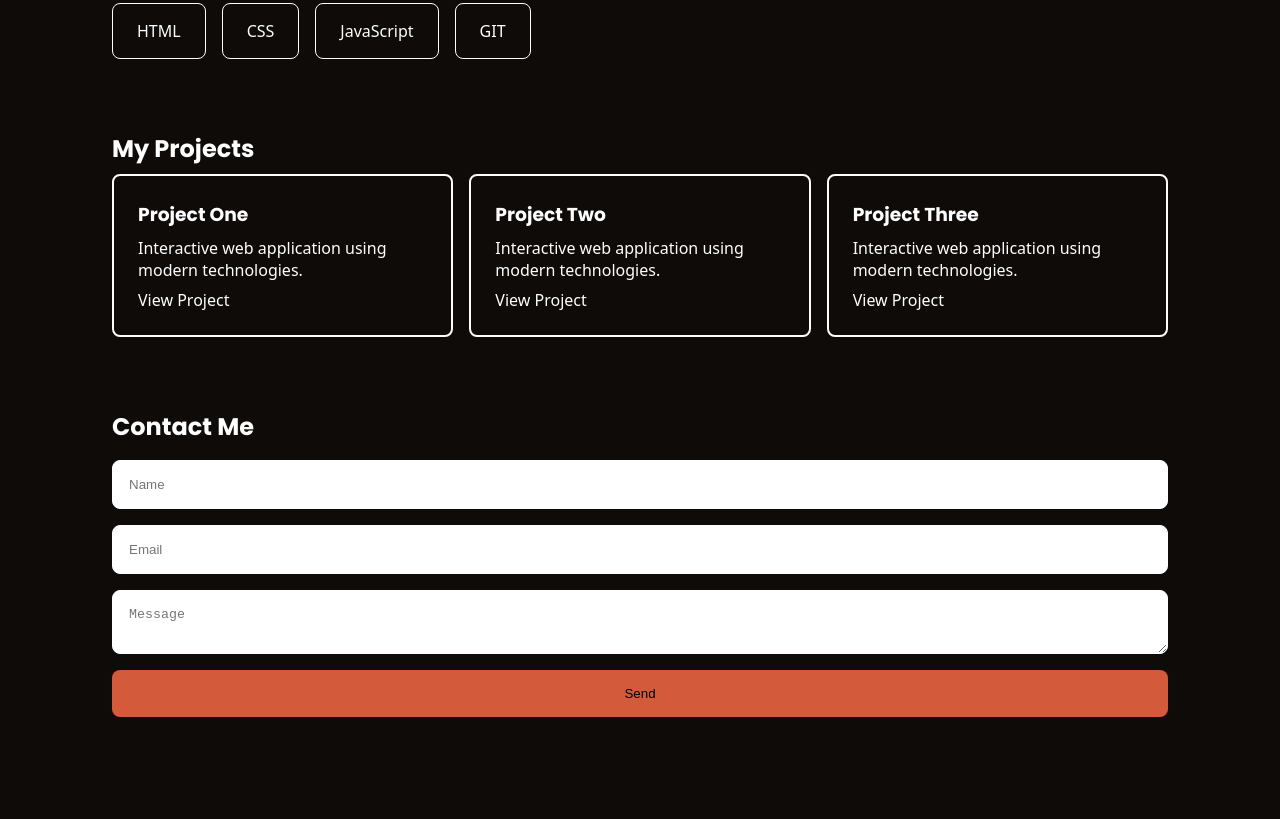
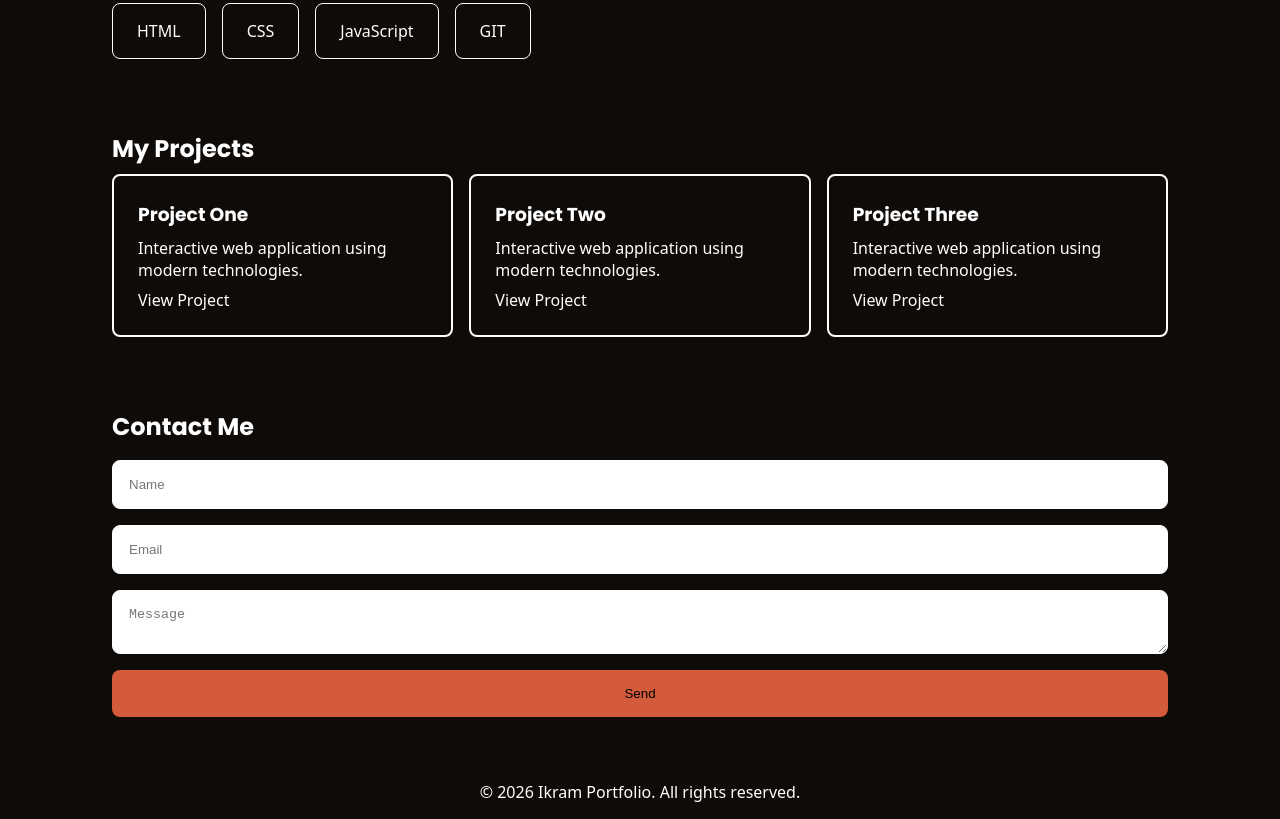
Before and after one commit to Ikrmy/Final-Project-Portfolio, a plain HTML site: page index.html in a window 1280 px wide. Shown: the part 533-1352 px from the top of the page. Before the commit the page ends 1298 px from the top, so only its background shows below. Drawn offline with Linux system fonts and the light colour scheme.

Commit message:
Finished the project!

```diff
--- a/index.html
+++ b/index.html
@@ -90,6 +90,11 @@
           <button>Send</button>
         </form>
       </section>
+
+      <!--Footer-->
+      <footer>
+        <p>© 2026 Ikram Portfolio. All rights reserved.</p>
+      </footer>
     </div>
   </body>
 </html>
--- a/style.css
+++ b/style.css
@@ -120,3 +120,8 @@ button {
   padding: 16px;
   background-color: #e0613eef;
 }
+
+footer {
+  text-align: center;
+  padding: 1rem;
+}
```
